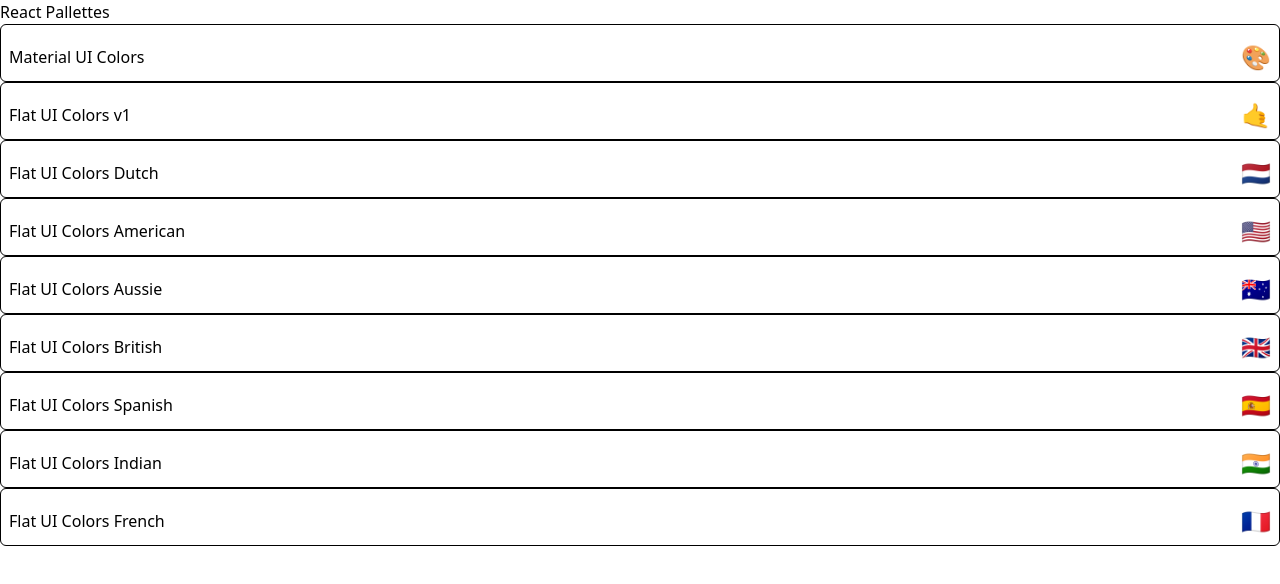
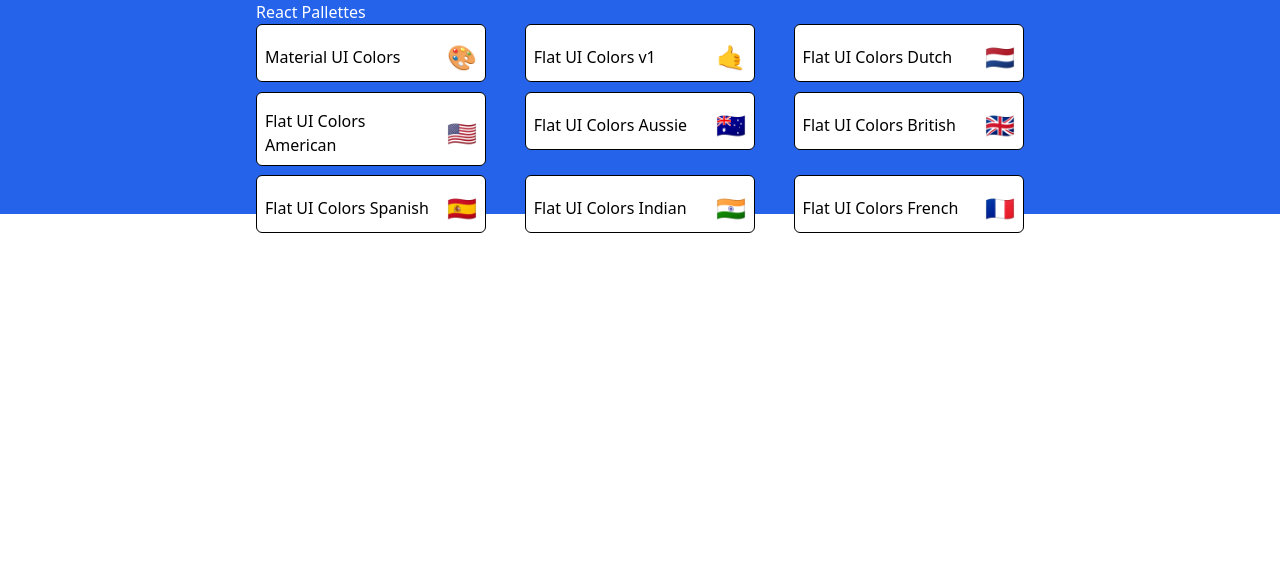
Before and after one commit to arzivre/color-palettes, a React (Vite) app: page / in a window 1280 px wide. Shown: the top 584 px of the page. Built offline with nearby package versions, Linux system fonts and the light colour scheme.

Commit message:
start styling PaletteList

```diff
--- a/src/components/PaletteList.tsx
+++ b/src/components/PaletteList.tsx
@@ -4,9 +4,13 @@
 
 const PaletteList = () => {
   return (
-    <div>
+    <div className='flex h-full items-start justify-center bg-blue-600'>
+      <div className='flex w-[60%] flex-col flex-wrap items-start'>
+        <nav className='flex w-full justify-between text-white'>
           <h1>React Pallettes</h1>
-      <ol>
+        </nav>
+
+        <ol className='border-box grid w-full grid-cols-3 gap-[5%]'>
           {seedColors.map((palette) => (
             <li key={palette.id}>
               <PaletteMini {...palette} />
@@ -14,6 +18,7 @@
           ))}
         </ol>
       </div>
+    </div>
   )
 }
 
```
Lines whose indentation alone changed are shown as unchanged.
